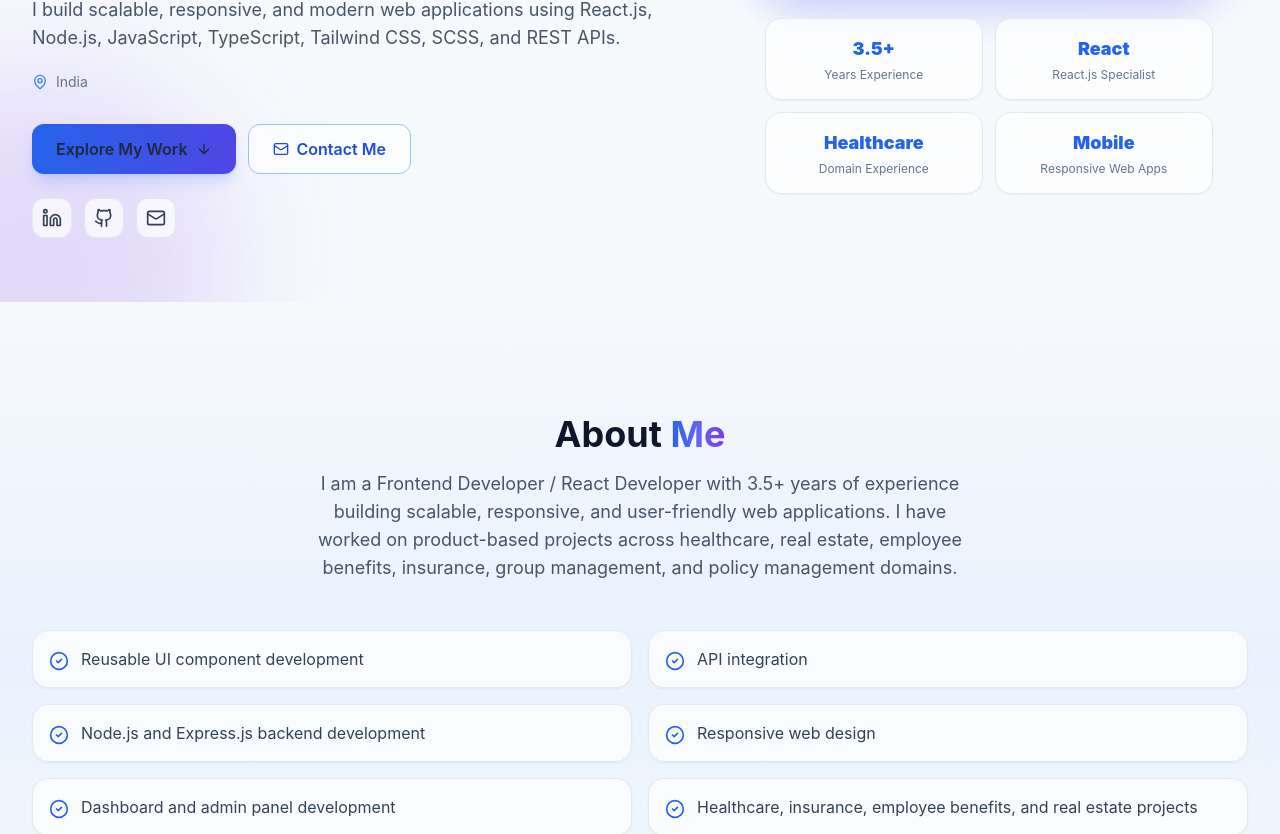
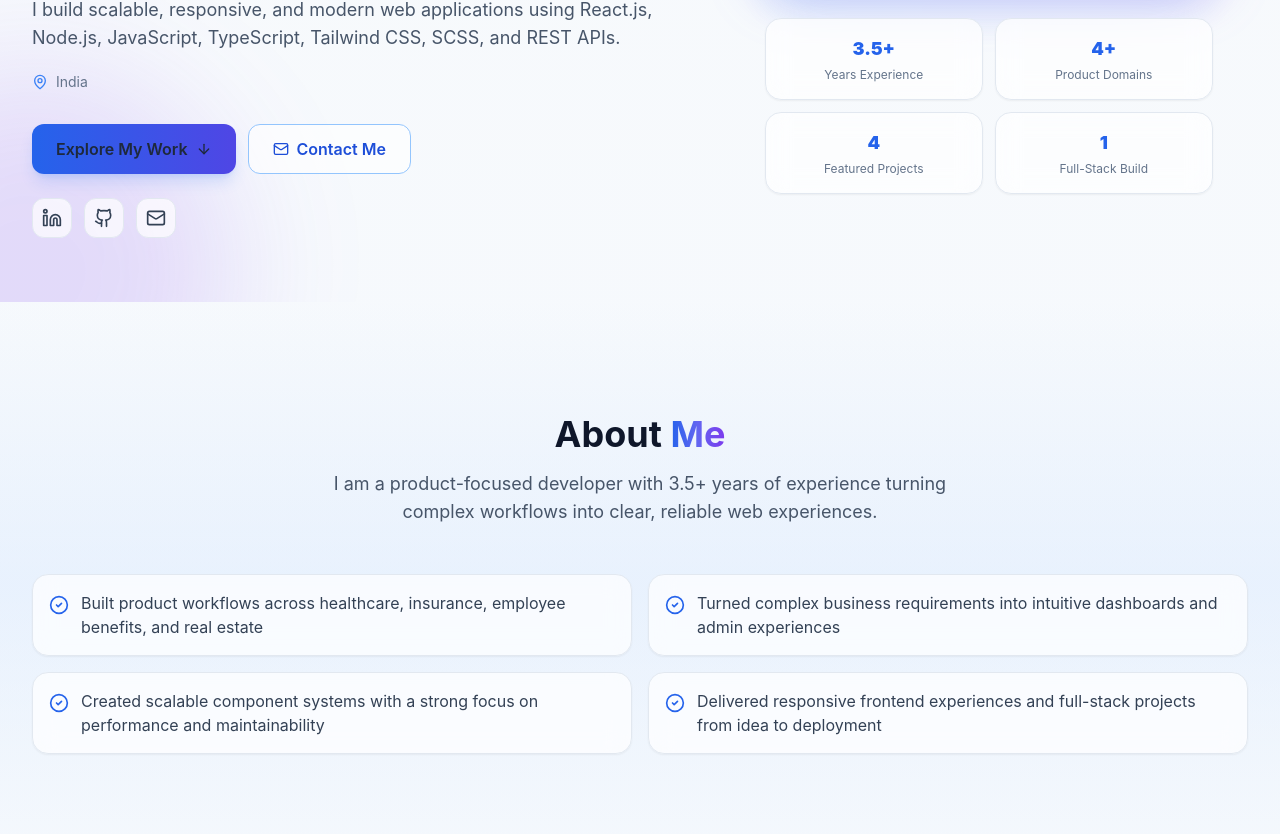
Before and after one commit to govindrtn/govind-portfolio, a React (Vite) app: page / in a window 1280 px wide. Shown: the part 590-1424 px from the top of the page. Built offline with nearby package versions, Linux system fonts and the light colour scheme.

Commit message:
Refine portfolio content and reduce repetition

```diff
--- a/src/components/Contact.jsx
+++ b/src/components/Contact.jsx
@@ -1,7 +1,7 @@
 import { motion } from "framer-motion";
-import { Mail, Phone, MapPin, Linkedin, Github } from "lucide-react";
+import { CheckCircle2, Linkedin, Mail, MapPin, Phone } from "lucide-react";
 import { useState } from "react";
-import { experienceLabel, portfolioData } from "../data/portfolioData";
+import { portfolioData } from "../data/portfolioData";
 
 export function Contact() {
   const [formData, setFormData] = useState({
@@ -254,40 +254,20 @@ export function Contact() {
           >
             <div className="glass-dark p-8 rounded-lg border border-slate-700">
               <h3 className="text-xl font-bold text-white mb-4">
-                Why Contact Me?
+                What happens next
               </h3>
-              <ul className="space-y-3 text-slate-400 text-sm">
-                <li className="flex items-start gap-3">
-                  <span className="text-blue-400 font-bold">✓</span>
-                  <span>
-                    {experienceLabel} years of professional frontend development
-                    experience
-                  </span>
-                </li>
-                <li className="flex items-start gap-3">
-                  <span className="text-blue-400 font-bold">✓</span>
-                  <span>
-                    Expert in React.js, JavaScript, TypeScript, and Tailwind CSS
-                  </span>
-                </li>
-                <li className="flex items-start gap-3">
-                  <span className="text-blue-400 font-bold">✓</span>
-                  <span>
-                    Experience with healthcare, insurance, and real estate
-                    projects
-                  </span>
-                </li>
-                <li className="flex items-start gap-3">
-                  <span className="text-blue-400 font-bold">✓</span>
-                  <span>
-                    Responsive design and performance optimization specialist
-                  </span>
-                </li>
-                <li className="flex items-start gap-3">
-                  <span className="text-blue-400 font-bold">✓</span>
-                  <span>Quick turnaround and excellent communication</span>
-                </li>
-              </ul>
+              <ol className="space-y-4 text-sm text-slate-400">
+                {[
+                  "I review your goals, scope, and current challenges.",
+                  "We align on the most practical approach and priorities.",
+                  "You receive clear updates throughout implementation.",
+                ].map((step) => (
+                  <li key={step} className="flex items-start gap-3">
+                    <CheckCircle2 className="mt-0.5 h-5 w-5 flex-shrink-0 text-blue-400" />
+                    <span>{step}</span>
+                  </li>
+                ))}
+              </ol>
             </div>
 
             <div className="glass-dark p-8 rounded-lg border border-slate-700">
@@ -295,8 +275,8 @@ export function Contact() {
                 Response Time
               </h3>
               <p className="text-slate-400 text-sm mb-4">
-                I typically respond to inquiries within 24 hours. For urgent
-                requirements, feel free to call or message me directly.
+                I typically respond within 24 hours. For time-sensitive
+                requirements, send a quick WhatsApp message.
               </p>
               <div className="flex gap-3 pt-4 border-t border-slate-700">
                 <motion.a
--- a/src/components/Footer.jsx
+++ b/src/components/Footer.jsx
@@ -38,8 +38,8 @@ export function Footer() {
               Govind Maithil
             </h3>
             <p className="text-slate-400 text-sm">
-              Frontend Developer specializing in React.js, creating responsive
-              and modern web applications.
+              Product-focused developer building clear and reliable web
+              experiences.
             </p>
           </motion.div>
 
--- a/src/components/Projects.jsx
+++ b/src/components/Projects.jsx
@@ -167,17 +167,6 @@ export function Projects() {
             </motion.div>
           ))}
         </motion.div>
-
-        {/* View More */}
-        <motion.div
-          initial={{ opacity: 0, y: 20 }}
-          whileInView={{ opacity: 1, y: 0 }}
-          transition={{ duration: 0.6, delay: 0.3 }}
-          viewport={{ once: true }}
-          className="text-center mt-12"
-        >
-          <p className="text-slate-400 mb-4">More projects coming soon...</p>
-        </motion.div>
       </div>
     </section>
   );
--- a/src/components/Skills.jsx
+++ b/src/components/Skills.jsx
@@ -87,7 +87,7 @@ export function Skills() {
           ))}
         </div>
 
-        {/* Proficiency Levels */}
+        {/* Core strengths */}
         <motion.div
           initial={{ opacity: 0, y: 20 }}
           whileInView={{ opacity: 1, y: 0 }}
@@ -96,25 +96,17 @@ export function Skills() {
           className="mt-12 glass-dark p-8 rounded-lg border border-slate-700"
         >
           <h3 className="text-xl font-bold text-blue-400 mb-8">
-            Proficiency Levels
+            Core Strengths
           </h3>
 
           <div className="grid gap-x-8 gap-y-6 md:grid-cols-2">
             {[
               { name: "React.js", level: 90 },
-              { name: "JavaScript ES6+", level: 90 },
-              { name: "TypeScript", level: 88 },
-              { name: "HTML5", level: 95 },
-              { name: "CSS3 & Responsive Design", level: 85 },
-              { name: "SCSS", level: 85 },
-              { name: "Tailwind CSS", level: 82 },
-              { name: "Bootstrap", level: 78 },
-              { name: "Redux & Redux Toolkit", level: 78 },
-              { name: "Context API", level: 90 },
+              { name: "JavaScript & TypeScript", level: 90 },
+              { name: "Responsive UI Engineering", level: 88 },
+              { name: "State Management", level: 84 },
               { name: "REST API Integration", level: 88 },
-              { name: "Node.js & Express.js", level: 62 },
-              { name: "MongoDB", level: 60 },
-              { name: "Git & GitHub", level: 85 },
+              { name: "Node.js & Express.js", level: 65 },
             ].map((skill, index) => (
               <div key={index}>
                 <div className="flex justify-between items-center mb-2">
--- a/src/data/portfolioData.js
+++ b/src/data/portfolioData.js
@@ -32,24 +32,20 @@ export const portfolioData = {
 
   about: {
     title: "About Me",
-    description: `I am a Frontend Developer / React Developer with ${experienceLabel} years of experience building scalable, responsive, and user-friendly web applications. I have worked on product-based projects across healthcare, real estate, employee benefits, insurance, group management, and policy management domains.`,
+    description: `I am a product-focused developer with ${experienceLabel} years of experience turning complex workflows into clear, reliable web experiences.`,
     highlights: [
-      "Reusable UI component development",
-      "API integration",
-      "Node.js and Express.js backend development",
-      "Responsive web design",
-      "Dashboard and admin panel development",
-      "Healthcare, insurance, employee benefits, and real estate projects",
-      "Cross-browser compatible UI",
-      "Performance optimization",
+      "Built product workflows across healthcare, insurance, employee benefits, and real estate",
+      "Turned complex business requirements into intuitive dashboards and admin experiences",
+      "Created scalable component systems with a strong focus on performance and maintainability",
+      "Delivered responsive frontend experiences and full-stack projects from idea to deployment",
     ],
   },
 
   stats: [
     { label: "Years Experience", value: experienceLabel },
-    { label: "React.js Specialist", value: "React" },
-    { label: "Domain Experience", value: "Healthcare" },
-    { label: "Responsive Web Apps", value: "Mobile" },
+    { label: "Product Domains", value: "4+" },
+    { label: "Featured Projects", value: "4" },
+    { label: "Full-Stack Build", value: "1" },
   ],
 
   experience: [
@@ -241,16 +237,36 @@ export const portfolioData = {
   },
 
   services: [
-    { name: "Business Website Development", icon: "Globe" },
-    { name: "Portfolio Website", icon: "Briefcase" },
-    { name: "Admin Dashboard", icon: "LayoutDashboard" },
-    { name: "CRM Dashboard", icon: "Users" },
-    { name: "Stock Management System", icon: "Package" },
-    { name: "Billing System UI", icon: "FileText" },
-    { name: "Gym Website", icon: "Dumbbell" },
-    { name: "Landing Page", icon: "Rocket" },
-    { name: "React.js Web Application", icon: "Code" },
-    { name: "Responsive UI Development", icon: "Smartphone" },
+    {
+      name: "Product Frontend",
+      description: "Scalable React applications built around real business workflows.",
+      icon: "Code",
+    },
+    {
+      name: "Dashboards & Portals",
+      description: "Clear, responsive interfaces for operations, analytics, and administration.",
+      icon: "LayoutDashboard",
+    },
+    {
+      name: "Business Websites",
+      description: "Fast, polished websites that communicate your brand and convert visitors.",
+      icon: "Globe",
+    },
+    {
+      name: "Full-Stack MVPs",
+      description: "Working prototypes with frontend, APIs, authentication, and database.",
+      icon: "Rocket",
+    },
+    {
+      name: "UI Modernization",
+      description: "Responsive redesigns and reusable components for existing products.",
+      icon: "Sparkles",
+    },
+    {
+      name: "Performance & Quality",
+      description: "Focused improvements for usability, maintainability, and page speed.",
+      icon: "Gauge",
+    },
   ],
 
   education: {
@@ -271,21 +287,4 @@ export const portfolioData = {
     "Other Custom Requirement",
   ],
 
-  socialLinks: [
-    {
-      name: "LinkedIn",
-      url: "https://linkedin.com/in/govind-maithil-30a20816a",
-      icon: "Linkedin",
-    },
-    {
-      name: "GitHub",
-      url: "https://github.com/govindrtn",
-      icon: "Github",
-    },
-    {
-      name: "Email",
-      url: "mailto:govindmaithilrtn@gmail.com",
-      icon: "Mail",
-    },
-  ],
 };
```
Also changed, not shown: src/components/Services.jsx (+16 -86 lines).
